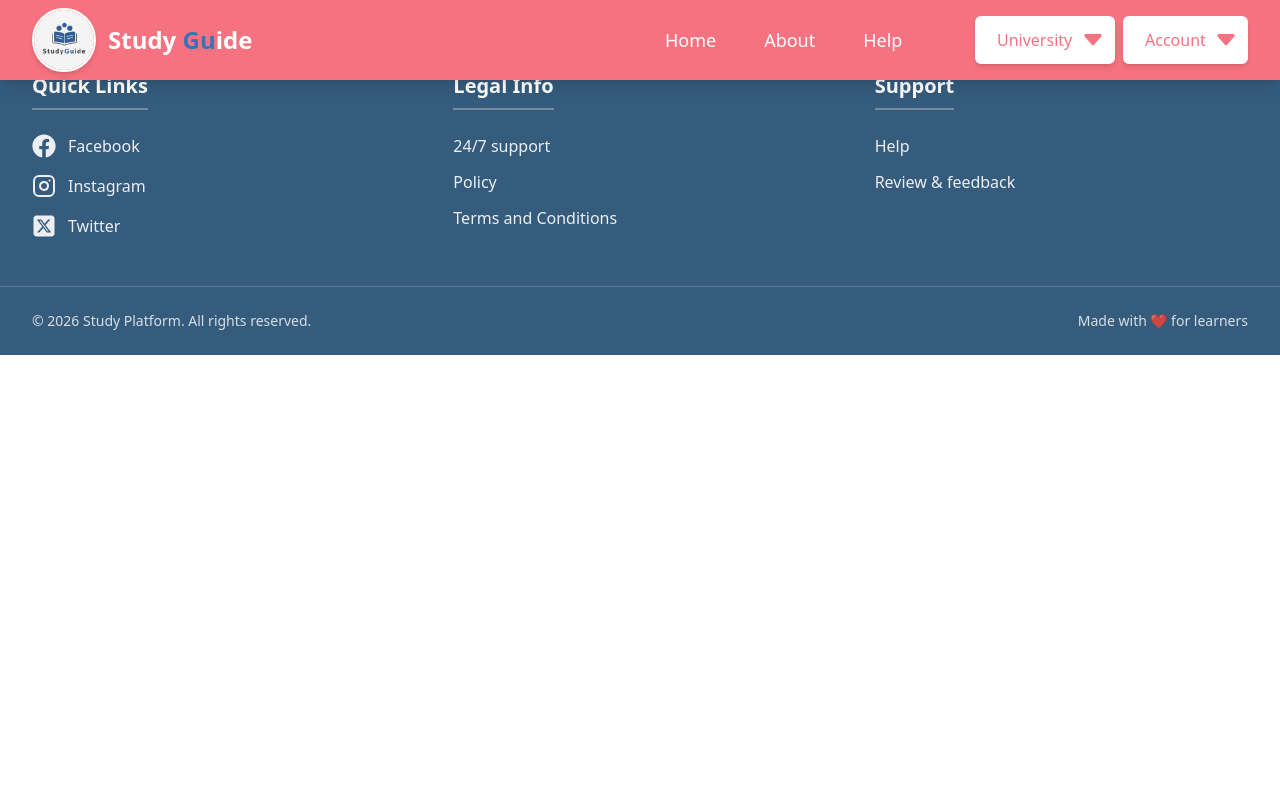
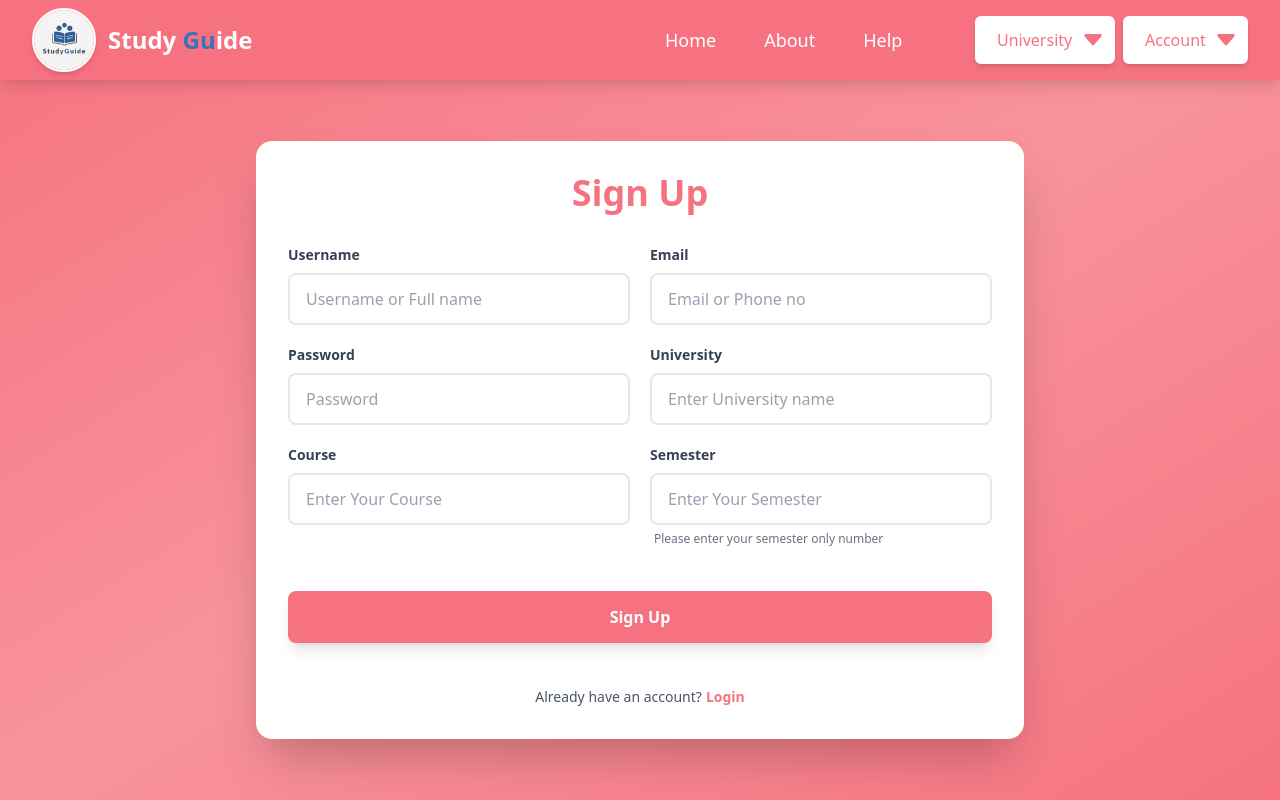
Before and after one commit to amitpal603/study-guide-frontend, a React (Vite) app: page /sign-up in a window 1280 px wide. Shown: the top 800 px of the page. Built offline with nearby package versions, Linux system fonts and the light colour scheme; the HTML template or start-up script is replaced by a standard one.

Commit message:
v8 today complete study guide sign up page completed

```diff
--- a/src/App.jsx
+++ b/src/App.jsx
@@ -9,6 +9,10 @@ import Login from './components/main/Login'
 import Mg from './components/main/Mg'
 import Aktu from './components/main/Aktu'
 import StudyFooter from './components/footer/StudyFooter'
+import Policy from './components/main/Policy'
+import TermAndCondition from './components/main/TermAndCondition'
+import Support from './components/main/Support'
+import Review from './components/main/Review'
 
 function App() {
   return (
@@ -23,6 +27,10 @@ function App() {
           <Route path='/login-account' element={<Login/>}/>
           <Route path='/mgkvp-university' element={<Mg/>}/>
           <Route path='/aktu-university' element={<Aktu/>}/>
+          <Route path='/policy' element={<Policy/>}/>
+          <Route path='/terms-conditions' element={<TermAndCondition/>}/>
+          <Route path='/support' element={<Support/>}/>
+          <Route path='/reviews' element={<Review/>}/>
         </Routes>
       </div>
       <StudyFooter/>
--- a/src/components/footer/StudyFooter.jsx
+++ b/src/components/footer/StudyFooter.jsx
@@ -11,13 +11,13 @@ function StudyFooter() {
         {name : "Twitter" , icon : <FaSquareXTwitter/> , link : "#"}
     ]
     const legalInfo = [
-        {name : "24/7 support" , link : "#"},
-        {name : "Policy" , link : "#"},
-        {name : "Terms and Conditions" , link : "#"}
+        {name : "24/7 support" , link : "/support"},
+        {name : "Policy" , link : "/policy"},
+        {name : "Terms and Conditions" , link : "/terms-conditions"}
     ]
     const pages = [
-        {name : "Help" , link : "#"},
-        {name : "Review & feedback" , link : "#"}
+        {name : "Help" , link : "/help"},
+        {name : "Review & feedback" , link : "/reviews"}
     ]
 
   return (
--- /dev/null
+++ b/src/components/main/Policy.jsx
@@ -0,0 +1,11 @@
+import React from 'react'
+
+function Policy() {
+  return (
+    <div>
+      Policy study guide
+    </div>
+  )
+}
+
+export default Policy
--- /dev/null
+++ b/src/components/main/Review.jsx
@@ -0,0 +1,11 @@
+import React from 'react'
+
+function Review() {
+  return (
+    <div>
+      Review and feedback
+    </div>
+  )
+}
+
+export default Review
--- a/src/components/main/SignUp.jsx
+++ b/src/components/main/SignUp.jsx
@@ -1,9 +1,110 @@
 import React from 'react'
+import { Link } from 'react-router-dom'
 
 function SignUp() {
   return (
-    <div>
-      Sign up
+    <div className='min-h-screen w-full bg-gradient-to-br from-[#f67280] via-[#f8939b] to-[#f67280] flex items-center justify-center p-6'>
+      <div className='bg-white rounded-2xl shadow-2xl p-8 w-full max-w-3xl h-auto mt-20'>
+        <h1 className='text-4xl font-bold text-[#f67280] text-center mb-8'>Sign Up</h1>
+
+        <div className='space-y-5'>
+          {/* Row 1: Username and Email */}
+          <div className='grid grid-cols-1 md:grid-cols-2 gap-5'>
+            <div className='flex flex-col'>
+              <label htmlFor="username" className='text-gray-700 font-semibold mb-2 text-sm'>
+                Username
+              </label>
+              <input
+                id="username"
+                type="text"
+                placeholder='Username or Full name'
+                className='px-4 py-3 border-2 border-gray-200 rounded-lg focus:outline-none focus:border-[#f67280] focus:ring-2 focus:ring-[#f67280]/20 transition-all text-gray-700 placeholder-gray-400'
+              />
+            </div>
+
+            <div className='flex flex-col'>
+              <label htmlFor="email" className='text-gray-700 font-semibold mb-2 text-sm'>
+                Email
+              </label>
+              <input
+                id="email"
+                type="text"
+                placeholder='Email or Phone no'
+                className='px-4 py-3 border-2 border-gray-200 rounded-lg focus:outline-none focus:border-[#f67280] focus:ring-2 focus:ring-[#f67280]/20 transition-all text-gray-700 placeholder-gray-400'
+              />
+            </div>
+          </div>
+
+          {/* Row 2: Password and University */}
+          <div className='grid grid-cols-1 md:grid-cols-2 gap-5'>
+            <div className='flex flex-col'>
+              <label htmlFor="password" className='text-gray-700 font-semibold mb-2 text-sm'>
+                Password
+              </label>
+              <input
+                id="password"
+                type="password"
+                placeholder='Password'
+                className='px-4 py-3 border-2 border-gray-200 rounded-lg focus:outline-none focus:border-[#f67280] focus:ring-2 focus:ring-[#f67280]/20 transition-all text-gray-700 placeholder-gray-400'
+              />
+            </div>
+
+            <div className='flex flex-col'>
+              <label htmlFor="university" className='text-gray-700 font-semibold mb-2 text-sm'>
+                University
+              </label>
+              <input
+                id="university"
+                type="text"
+                placeholder='Enter University name'
+                className='px-4 py-3 border-2 border-gray-200 rounded-lg focus:outline-none focus:border-[#f67280] focus:ring-2 focus:ring-[#f67280]/20 transition-all text-gray-700 placeholder-gray-400'
+              />
+            </div>
+          </div>
+
+          {/* Row 3: Course and Semester */}
+          <div className='grid grid-cols-1 md:grid-cols-2 gap-5'>
+            <div className='flex flex-col'>
+              <label htmlFor="course" className='text-gray-700 font-semibold mb-2 text-sm'>
+                Course
+              </label>
+              <input
+                id="course"
+                type="text"
+                placeholder='Enter Your Course'
+                className='px-4 py-3 border-2 border-gray-200 rounded-lg focus:outline-none focus:border-[#f67280] focus:ring-2 focus:ring-[#f67280]/20 transition-all text-gray-700 placeholder-gray-400'
+              />
+            </div>
+
+            <div className='flex flex-col'>
+              <label htmlFor="semester" className='text-gray-700 font-semibold mb-2 text-sm'>
+                Semester
+              </label>
+              <input
+                id="semester"
+                type="text"
+                placeholder='Enter Your Semester'
+                className='px-4 py-3 border-2 border-gray-200 rounded-lg focus:outline-none focus:border-[#f67280] focus:ring-2 focus:ring-[#f67280]/20 transition-all text-gray-700 placeholder-gray-400'
+              />
+              <p className='text-xs text-gray-500 mt-1.5 ml-1'>Please enter your semester only number</p>
+            </div>
+          </div>
+
+          <button
+            type="button"
+            className='active:scale-95 w-full bg-[#f67280] hover:bg-[#f5586e] text-white font-bold py-3.5 px-6 rounded-lg transition-all duration-200 shadow-lg hover:shadow-xl transform hover:-translate-y-0.5 mt-6'
+          >
+            Sign Up
+          </button>
+
+          <p className='text-center text-gray-600 text-sm mt-6'>
+            Already have an account?
+            <Link to="/login" className='text-[#f67280] font-semibold ml-1 cursor-pointer hover:underline'>
+              Login
+            </Link>
+          </p>
+        </div>
+      </div>
     </div>
   )
 }
--- /dev/null
+++ b/src/components/main/Support.jsx
@@ -0,0 +1,11 @@
+import React from 'react'
+
+function Support() {
+  return (
+    <div>
+      Support
+    </div>
+  )
+}
+
+export default Support
--- /dev/null
+++ b/src/components/main/TermAndCondition.jsx
@@ -0,0 +1,11 @@
+import React from 'react'
+
+function TermAndCondition() {
+  return (
+    <div>
+      Terms and Conditions
+    </div>
+  )
+}
+
+export default TermAndCondition
```
